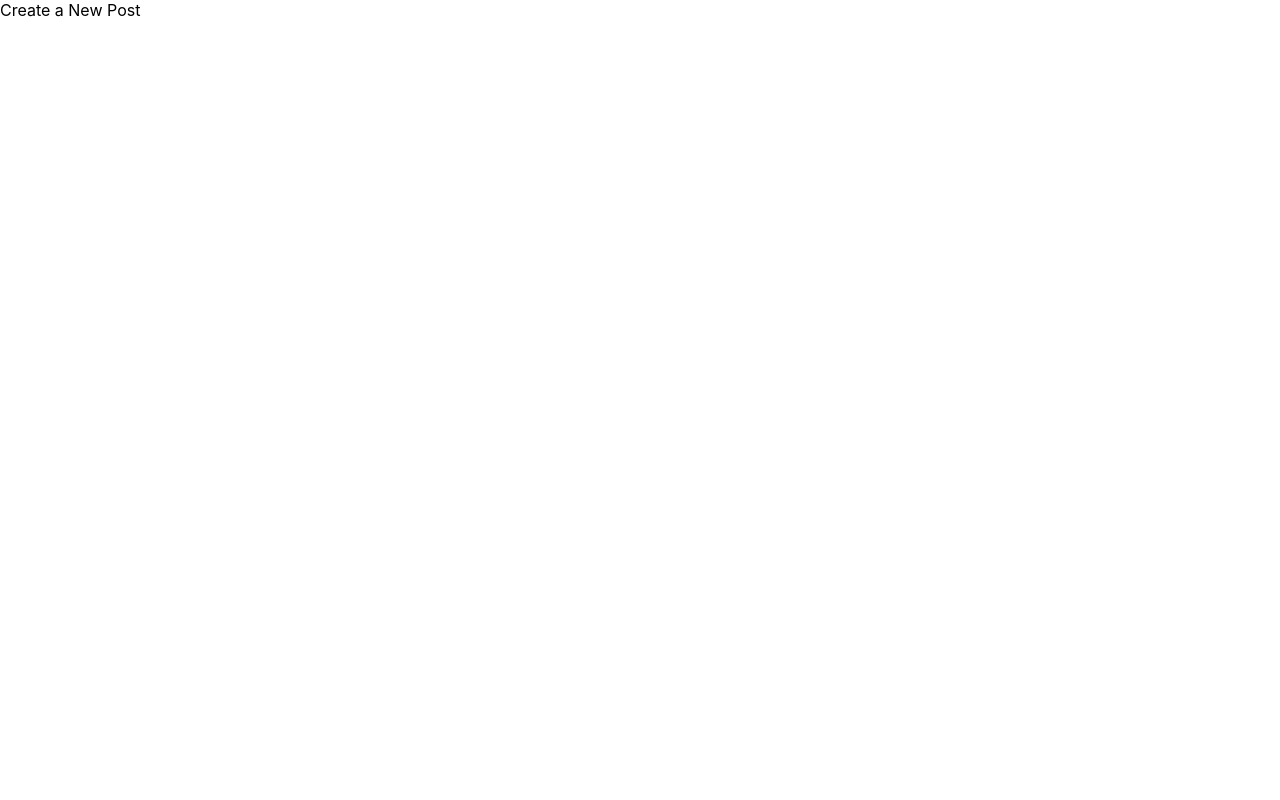
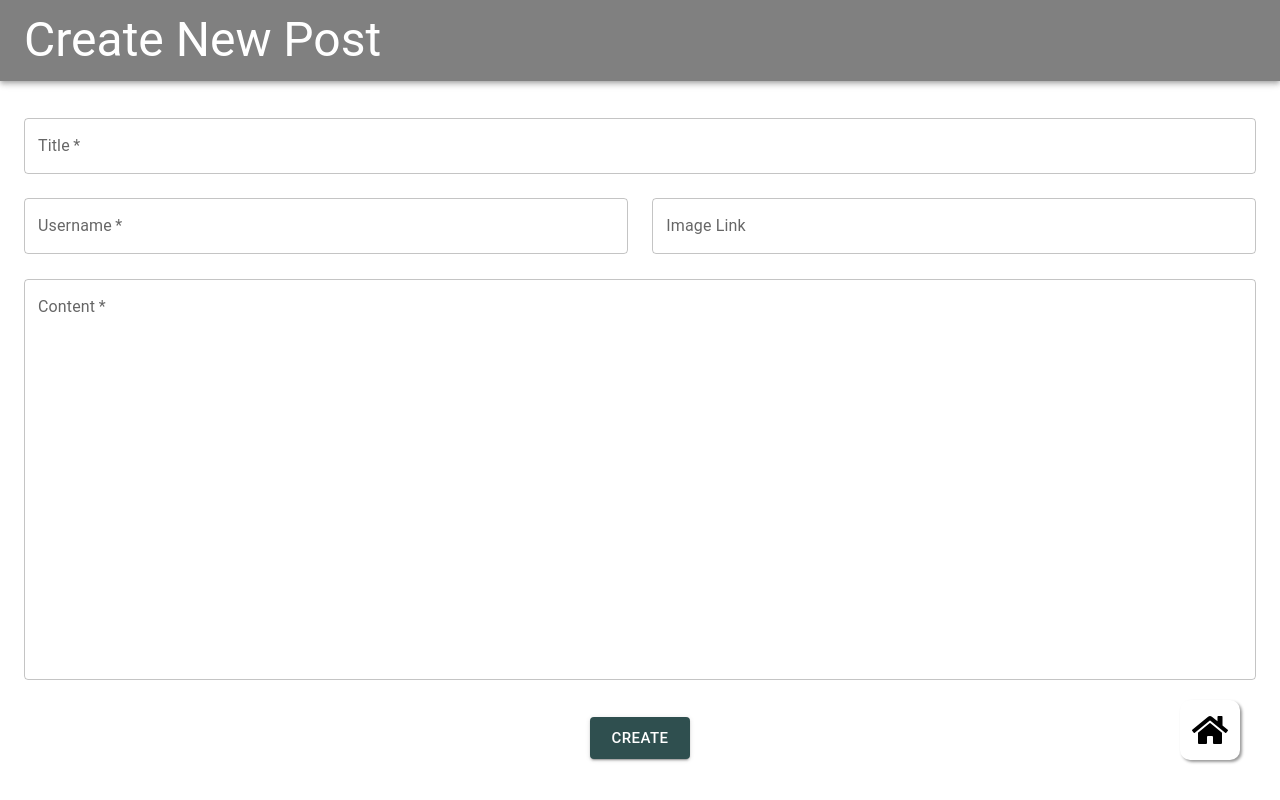
Before and after one commit to minghao912/CloudflareGeneralAssignment, a Next.js app in the folder pages/cloudflare-general-assignment/: page /create-post in a window 1280 px wide. Built offline with nearby package versions, Linux system fonts and the light colour scheme.

Commit message:
can create posts using frontend

```diff
--- a/pages/cloudflare-general-assignment/pages/commons/constants.ts
+++ b/pages/cloudflare-general-assignment/pages/commons/constants.ts
@@ -1 +1,2 @@
-export const BACKEND_URL = "http://127.0.0.1:8787";
+// export const BACKEND_URL = "http://127.0.0.1:8787";
+export const BACKEND_URL = "https://general.minghao912.workers.dev";
--- /dev/null
+++ b/pages/cloudflare-general-assignment/pages/components/PostCreator.tsx
@@ -0,0 +1,88 @@
+import { useState } from 'react';
+import axios from 'axios';
+
+import { Box, Button, Card, TextField, Typography } from '@mui/material';
+
+import { NewlyCreatedPost } from '../commons/interfaces';
+import { BACKEND_URL } from '../commons/constants';
+
+export default function PostCreator(props: {routeChangeHome: () => void}): JSX.Element {
+    // Fields of the post
+    const [title, setTitle] = useState("");
+    const [username, setUsername] = useState("");
+    const [content, setContent] = useState("");
+    const [imageURL, setImageURL] = useState("");
+
+    // Send post to backend
+    function submitNewPost() {
+        axios.post(`${BACKEND_URL}/posts`, {
+            title: title,
+            username: username,
+            timestamp: new Date().toISOString(),
+            content: content,
+            image: (imageURL === "") ? "" : imageURL
+        } as NewlyCreatedPost).then(response => {
+            console.log("Successfully created a new post", response);
+            props.routeChangeHome();
+        }).catch(err => {
+            alert("There was an error creating your post.");
+            console.error(err);
+        })
+    }
+
+    return (<Box sx={{width: "100%", height: "100%", mt: "3%"}}>
+        <Box sx={{height: "75%", mb: "3%"}}>
+            <TextField
+                sx={{
+                    width: "100%",
+                    mb: "2%"
+                }}
+                id="title-field"
+                label = "Title"
+                value={title}
+                onChange={(e) => setTitle(e.target.value)}
+                required
+            />
+            <TextField
+                sx={{
+                    width: "49%",
+                    mb: "2%",
+                    mr: "1%"
+                }}
+                id="username-field"
+                label = "Username"
+                value={username}
+                onChange={(e) => setUsername(e.target.value)}
+                required
+            />
+            <TextField
+                sx={{
+                    width: "49%",
+                    mb: "2%",
+                    ml: "1%"
+                }}
+                id="image-link-field"
+                label = "Image Link"
+                value={imageURL}
+                onChange={(e) => setImageURL(e.target.value)}
+            />
+            <TextField
+                sx={{
+                    width: "100%"
+                }}
+                multiline
+                rows={16}
+                id="content-field"
+                label = "Content"
+                value={content}
+                onChange={(e) => setContent(e.target.value)}
+                required
+            />
+        </Box>
+        <Box sx={{height: "10%", mb: "4%"}} textAlign="center">
+            <Button variant="contained" size="large" onClick={submitNewPost}>
+                Create
+            </Button>
+        </Box>
+    </Box>);
+}
--- a/pages/cloudflare-general-assignment/pages/create-post.tsx
+++ b/pages/cloudflare-general-assignment/pages/create-post.tsx
@@ -1,3 +1,45 @@
+import React from "react";
+import { useRouter } from "next/router";
+
+import { FontAwesomeIcon } from '@fortawesome/react-fontawesome';
+import { faHome } from '@fortawesome/free-solid-svg-icons';
+import { Container, Box, AppBar, Toolbar, Typography } from '@mui/material';
+
+import PostCreator from "./components/PostCreator";
+import styles from "./index.module.css";
+
 export default function CreatePost(props: any): JSX.Element {
-    return <div>Create a New Post</div>;
+    const router = useRouter();
+
+    function routeChangeHome() {
+        router.push("/");
+    }
+
+    return (<>
+        <Box sx={{
+                width: "100vw",
+                height: "100vh",
+                margin: '0 0 0 0',
+                padding: '0 0 0 0',
+                boxSizing: 'border-box'
+            }}
+            className="homepage-container"
+        >
+            <AppBar position="static">
+                <Toolbar sx={{
+                    backgroundColor: "grey"
+                }}>
+                    <Typography variant="h3" marginTop="1%" marginBottom="1%">
+                        Create New Post
+                    </Typography>
+                </Toolbar>
+            </AppBar>
+            <Container maxWidth="xl">
+                <PostCreator routeChangeHome={routeChangeHome} />
+            </Container>
+        </Box>
+        <div className={styles.floatBottomRight} onClick={() => routeChangeHome()}>
+            <FontAwesomeIcon icon={faHome} size={"2x"} className={styles.centeredItem} />
+        </div>
+    </>);
 }
```
Also changed, not shown: pages/cloudflare-general-assignment/pages/commons/interfaces.ts (+11 -1 lines), pages/cloudflare-general-assignment/pages/components/PostDisplay.tsx (+24 -5 lines), 1 other file (tests, documents, lock files or other folders).
